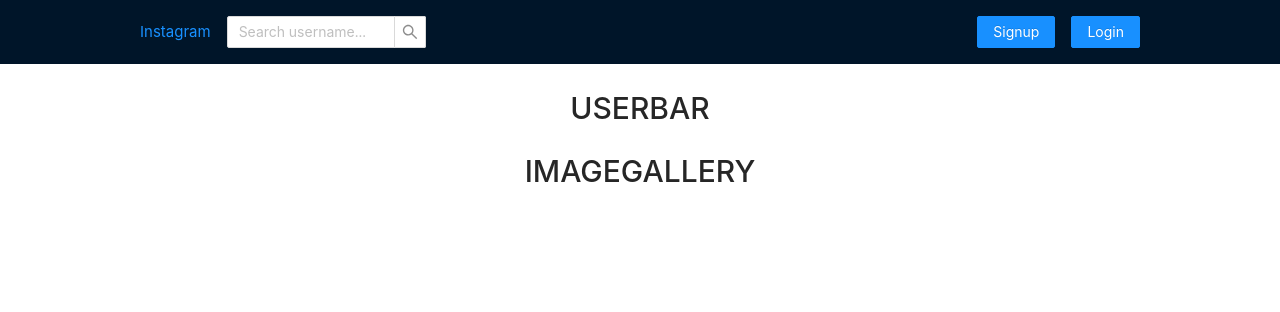
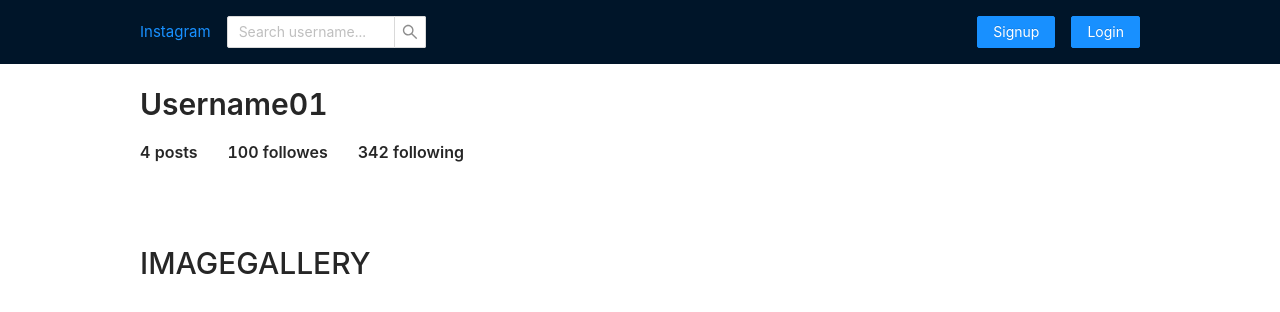
Before and after one commit to luciovitorio/instagramVueCourse, a Vue app: page /profile/1 in a window 1280 px wide. Shown: the top 312 px of the page. Built offline with nearby package versions, Linux system fonts and the light colour scheme.

Commit message:
Criação da UserBar

```diff
--- a/src/components/ProfileCP.vue
+++ b/src/components/ProfileCP.vue
@@ -1,11 +1,19 @@
 <script setup>
 import ContainerCP from './ContainerCP.vue'
+import UserBarCP from './UserBarCP.vue'
 </script>
 
 <template>
   <ContainerCP>
     <div class="profile-container">
-      <h1>USERBAR</h1>
+      <UserBarCP
+        username="Username01"
+        :userInfo="{
+          posts: 4,
+          followers: 100,
+          following: 342
+        }"
+      />
       <h1>IMAGEGALLERY</h1>
     </div>
   </ContainerCP>
@@ -13,9 +21,6 @@ import ContainerCP from './ContainerCP.vue'
 
 <style scoped>
 .profile-container {
-  display: flex;
-  flex-direction: column;
-  align-items: center;
   padding: 20px 0;
 }
 </style>
--- /dev/null
+++ b/src/components/UserBarCP.vue
@@ -0,0 +1,33 @@
+<script setup>
+const props = defineProps(['username', 'userInfo'])
+</script>
+
+<template>
+  <div class="userbar-container">
+    <div class="top-content">
+      <a-typography-title :level="2"> {{ props.username }} </a-typography-title>
+    </div>
+    <div class="bottom-content">
+      <a-typography-title :level="5"> {{ props.userInfo.posts }} posts </a-typography-title>
+      <a-typography-title :level="5"> {{ props.userInfo.followers }} followes </a-typography-title>
+      <a-typography-title :level="5"> {{ props.userInfo.following }} following </a-typography-title>
+    </div>
+  </div>
+</template>
+
+<style scoped>
+.userbar-container {
+  padding-bottom: 75px;
+}
+
+.bottom-content {
+  display: flex !important;
+  align-items: center !important;
+}
+
+.bottom-content h5 {
+  margin: 0 !important;
+  padding: 0 !important;
+  margin-right: 30px !important;
+}
+</style>
```
